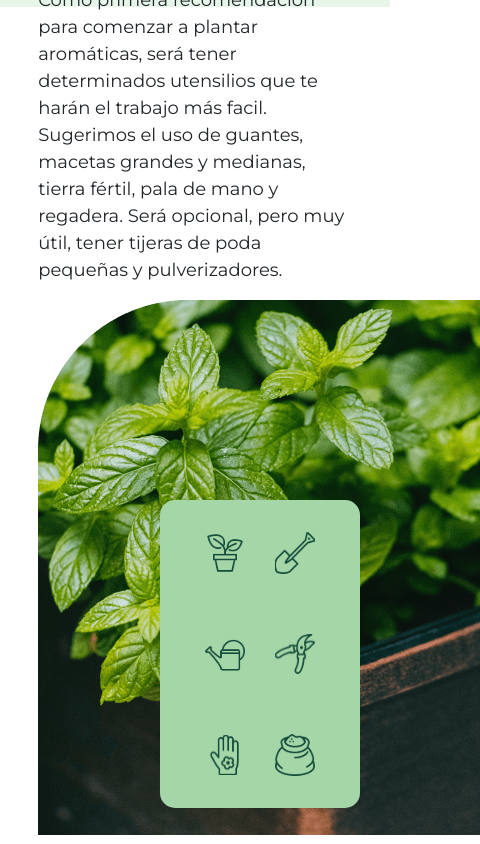
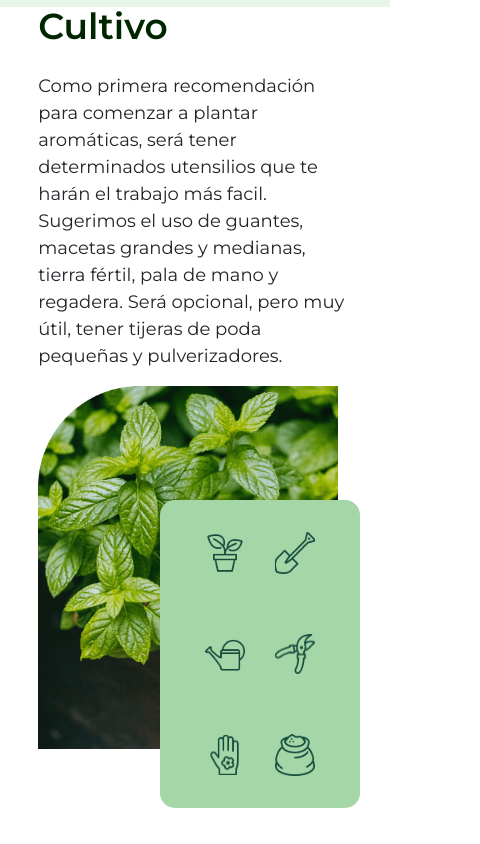
Before and after one commit to BrajhanLop/AromaticsApp, a React (Vite) app: page / in a window 390 px wide. Shown: the part 1337-2181 px from the top of the page, 480 px wide, since content can reach past the window. Built offline with nearby package versions, Linux system fonts and the light colour scheme; no server answers.

Commit message:
arregle responsive del home

```diff
--- a/src/components/styles/main2.css
+++ b/src/components/styles/main2.css
@@ -75,4 +75,7 @@
     .imgIcon{
         margin: 30px 15px;
     }
+    .imgContainer img{
+        width: 300px;
+    }
 }
```
